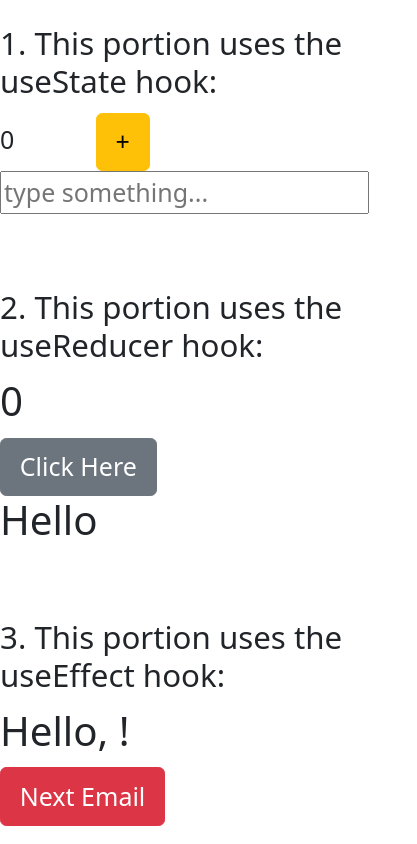
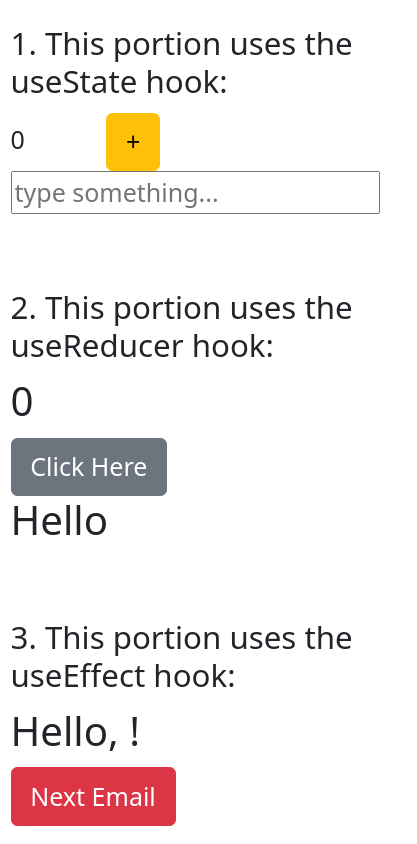
Before and after one commit to Zomievey/hook_drills, a React (Create React App) app: page / in a window 390 px wide. Shown: the top 844 px of the page, 417 px wide, since content can reach past the window. Built offline with nearby package versions, Linux system fonts and the light colour scheme; no server answers.

Commit message:
scaled to mobile

```diff
--- a/src/App.js
+++ b/src/App.js
@@ -67,6 +67,8 @@ function App() {
 
   return (
     <>
+      <div className="container">
+      <div className="container-fluid">
       <div className="mb-5 mt-3">
         <h5>1. This portion uses the useState hook:</h5>
         {counter}{" "}
@@ -119,6 +121,8 @@ function App() {
         <button onClick={handleClick} className="btn btn-primary mx-2">
           Change Name
         </button>
+        </div>
+        </div>
       </div>
     </>
   );
```
